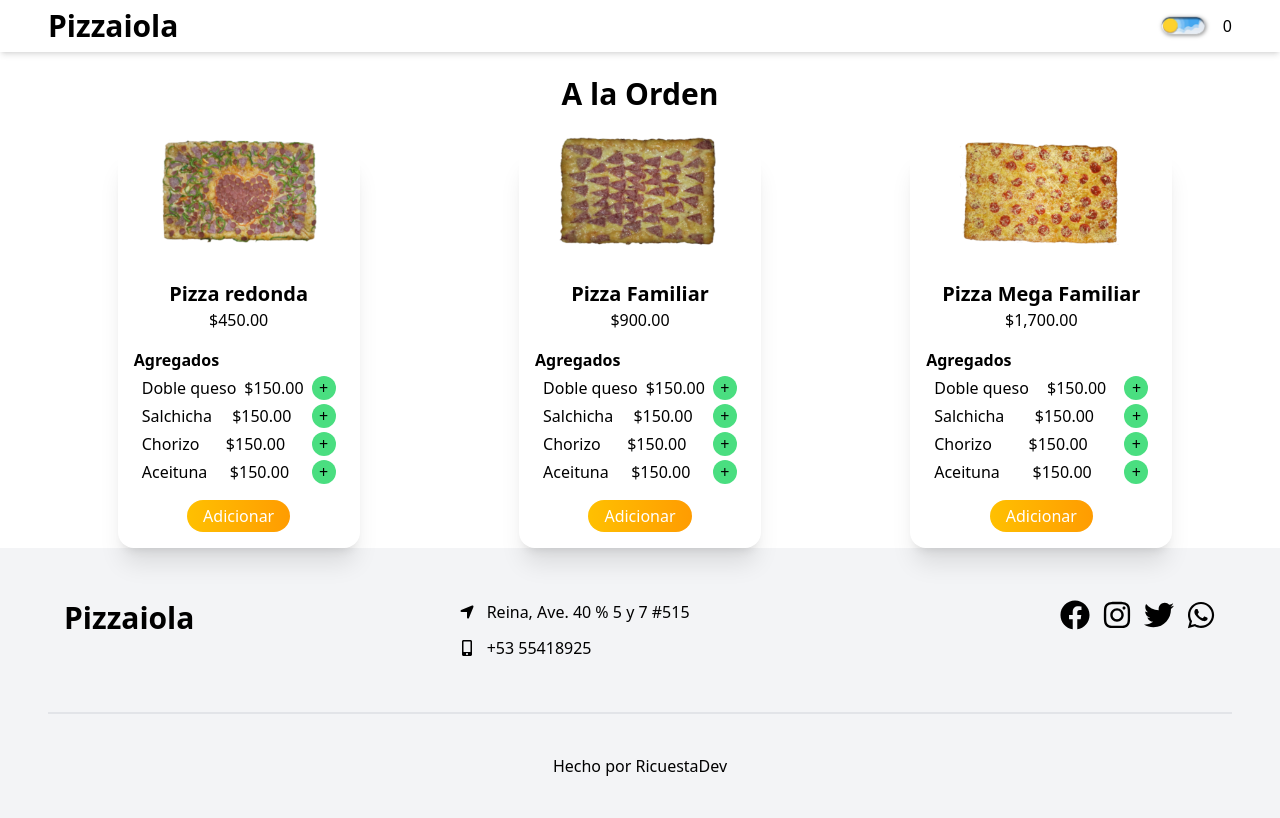
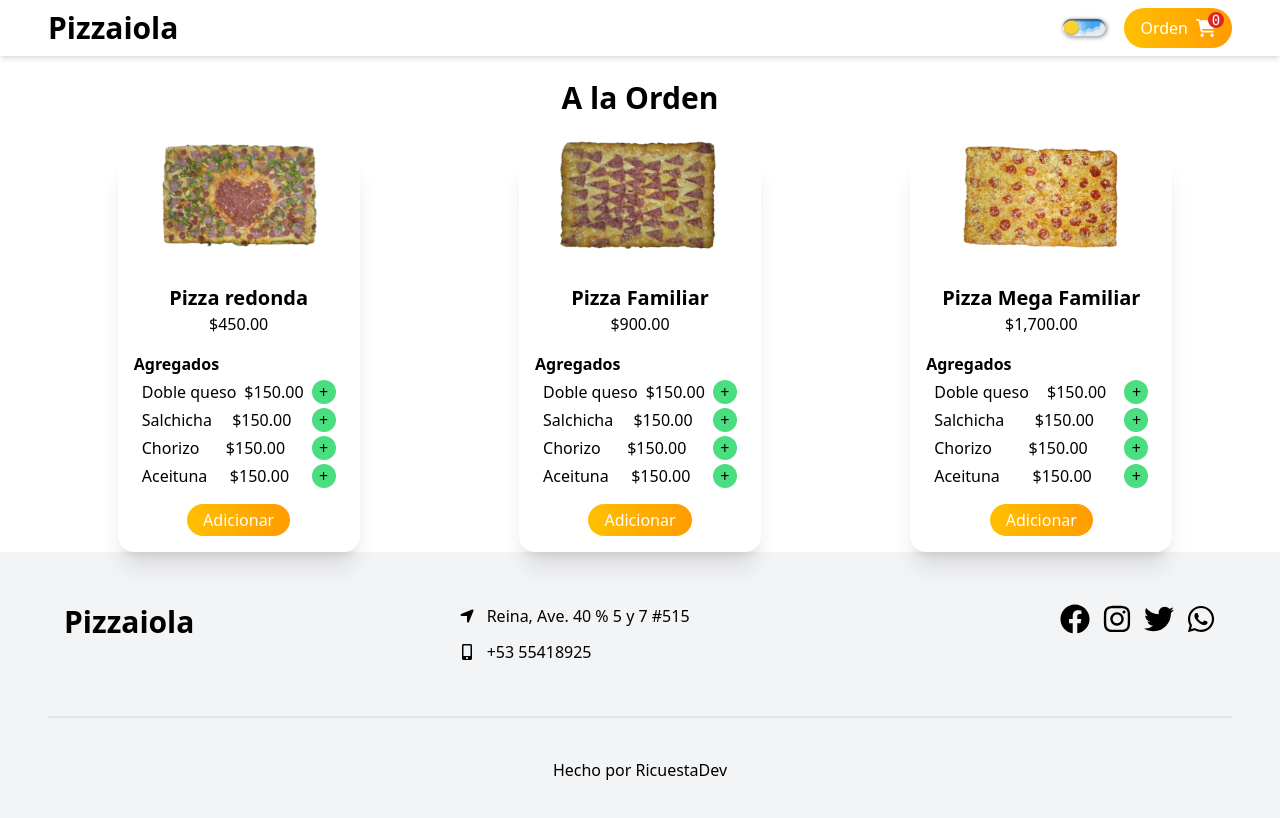
Before and after one commit to Ricuesta86/nextjs-pizzeria, a Next.js app: page /orden in a window 1280 px wide. Shown: the top 818 px of the page. Built offline with nearby package versions, Linux system fonts and the light colour scheme.

Commit message:
Arreglando el icono del carrito

```diff
--- a/app/components/navbar/button-cart.tsx
+++ b/app/components/navbar/button-cart.tsx
@@ -3,15 +3,25 @@
 import useFromStore from "@/app/hook/useFromStore";
 import { useCartStore } from "@/app/store/useCartStore";
 import Drawer from "../cart/drawer";
+import { FaCartShopping } from "react-icons/fa6";
 
 export default function ButtonCart() {
   const openCart = useFromStore(useCartStore, (state) => state.openCart);
-  const changeOpenCart = useCartStore(state => state.changeOpenCart);
+  const changeOpenCart = useCartStore((state) => state.changeOpenCart);
   const totalItems = useFromStore(useCartStore, (state) => state.totalItems);
   return (
     <>
-    {openCart && <Drawer />}
-      {changeOpenCart && <button onClick={()=>changeOpenCart()}>{totalItems}</button>}
+      {openCart && <Drawer />}
+      {changeOpenCart && (
+        <button onClick={() => changeOpenCart()}  className="relative bg-gradient-to-r from-primary to-secondary text-white px-4 py-2 rounded-full hover:scale-105 duration-300 flex items-center gap-2">
+          {" "}
+          Orden
+          <FaCartShopping className="h-5 w-5" />
+          <span className="absolute right-2 top-1 rounded-full bg-red-600 w-4 h-4 top right p-0 m-0 text-white font-mono text-sm/4  leading-tight text-center">
+            {totalItems}
+          </span>
+        </button>
+      )}
     </>
   );
 }
```
